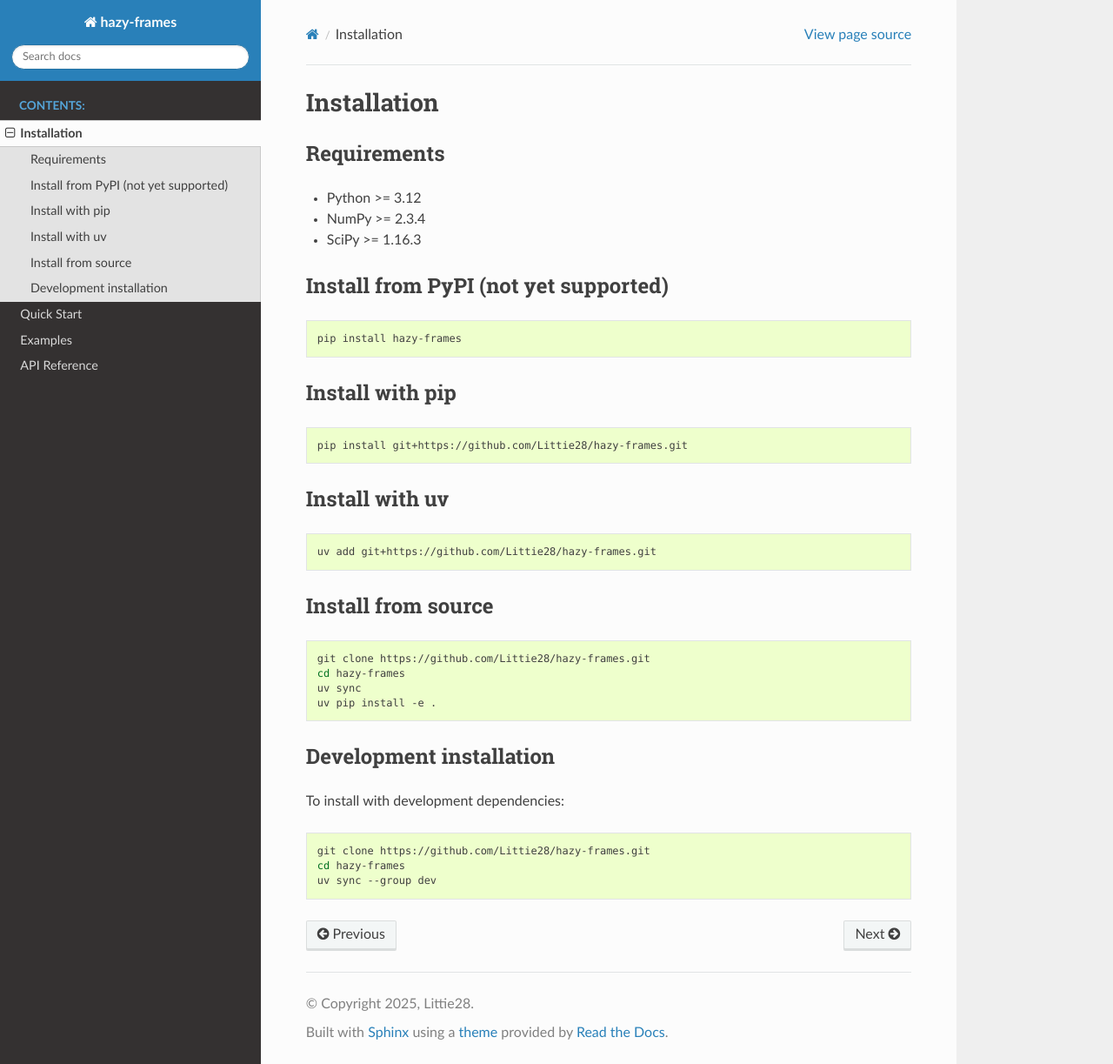
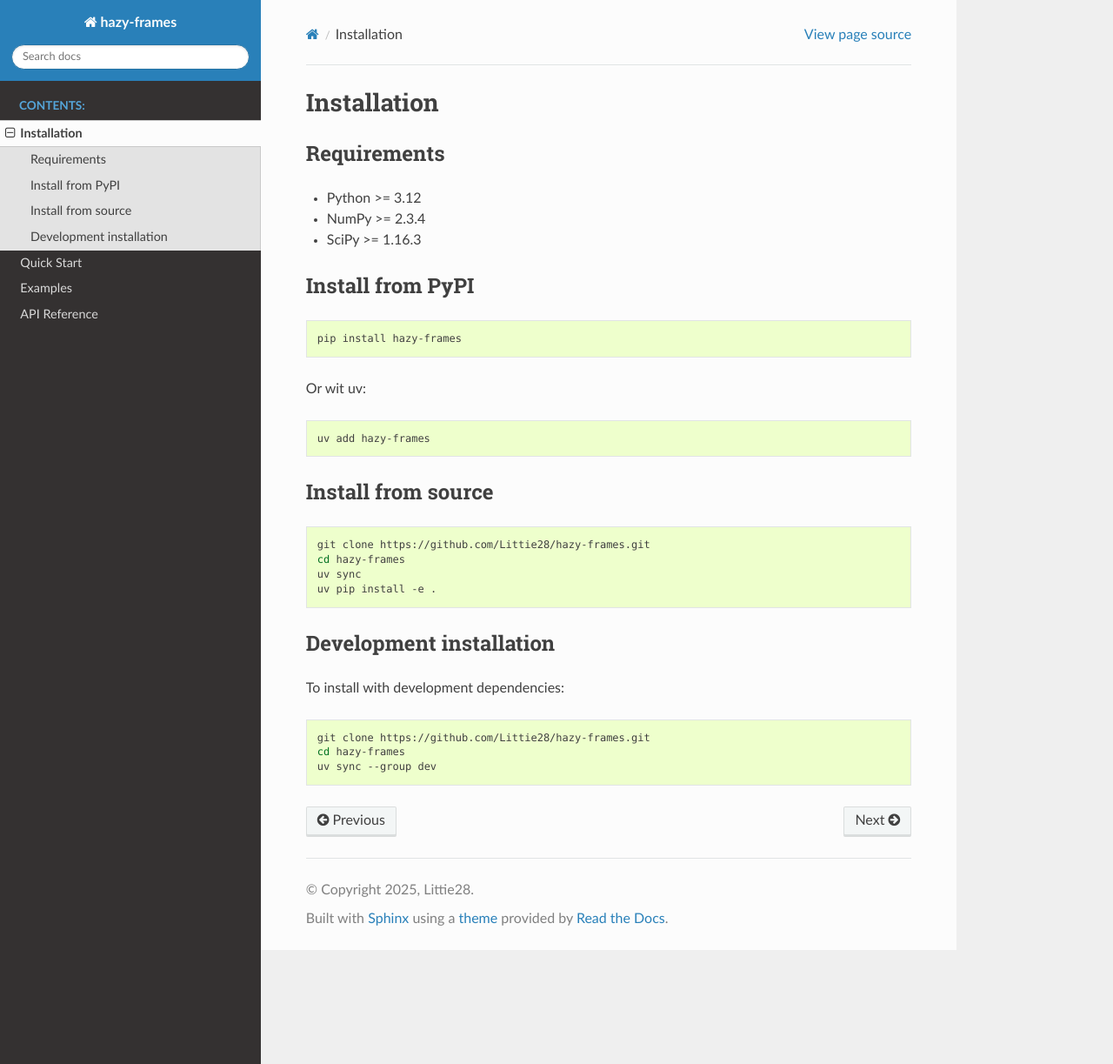
Before and after one commit to Littie28/hazy-frames, a Sphinx documentation site: the page built from docs/installation.rst, in a window 1280 px wide and 1223 px high. Shown: the whole window at 87% size. Built offline with Sphinx 7.4.7 and the Read the Docs theme 3.1.0, drawn with Linux system fonts in a browser that asks for light colours; pages that are not in the unit, such as notebooks, are missing from menus.

Commit message:
docs: remove not supported statement from pypi

```diff
--- a/docs/installation.rst
+++ b/docs/installation.rst
@@ -8,26 +8,18 @@
 - NumPy >= 2.3.4
 - SciPy >= 1.16.3
 
-Install from PyPI (not yet supported)
--------------------------------------
+Install from PyPI
+-----------------
 
 .. code-block:: bash
 
-   pip install hazy-frames
+    pip install hazy-frames
 
-Install with pip
-----------------
+Or wit uv:
 
 .. code-block:: bash
 
-   pip install git+https://github.com/Littie28/hazy-frames.git
-
-Install with uv
----------------
-
-.. code-block:: bash
-
-   uv add git+https://github.com/Littie28/hazy-frames.git
+    uv add hazy-frames
 
 Install from source
 -------------------
```
Also changed, not shown: README.md (+2 -2 lines).
